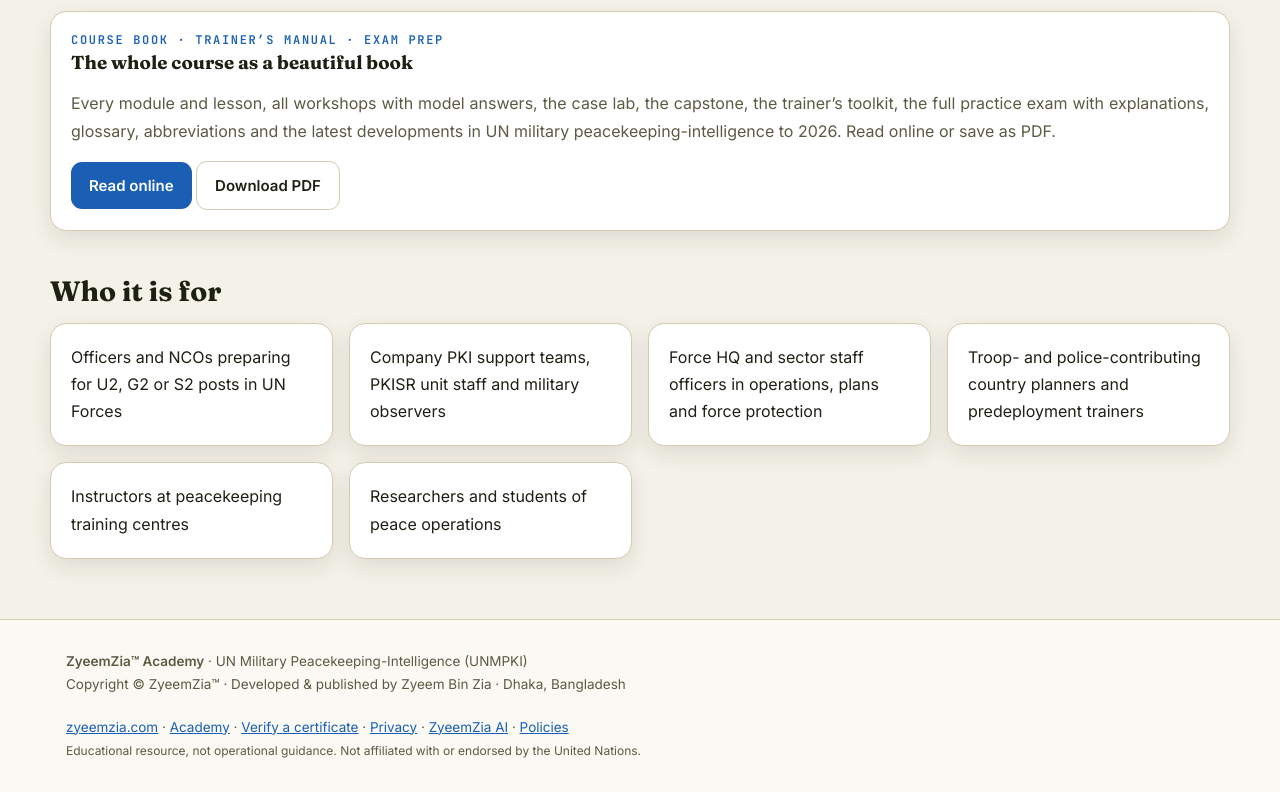
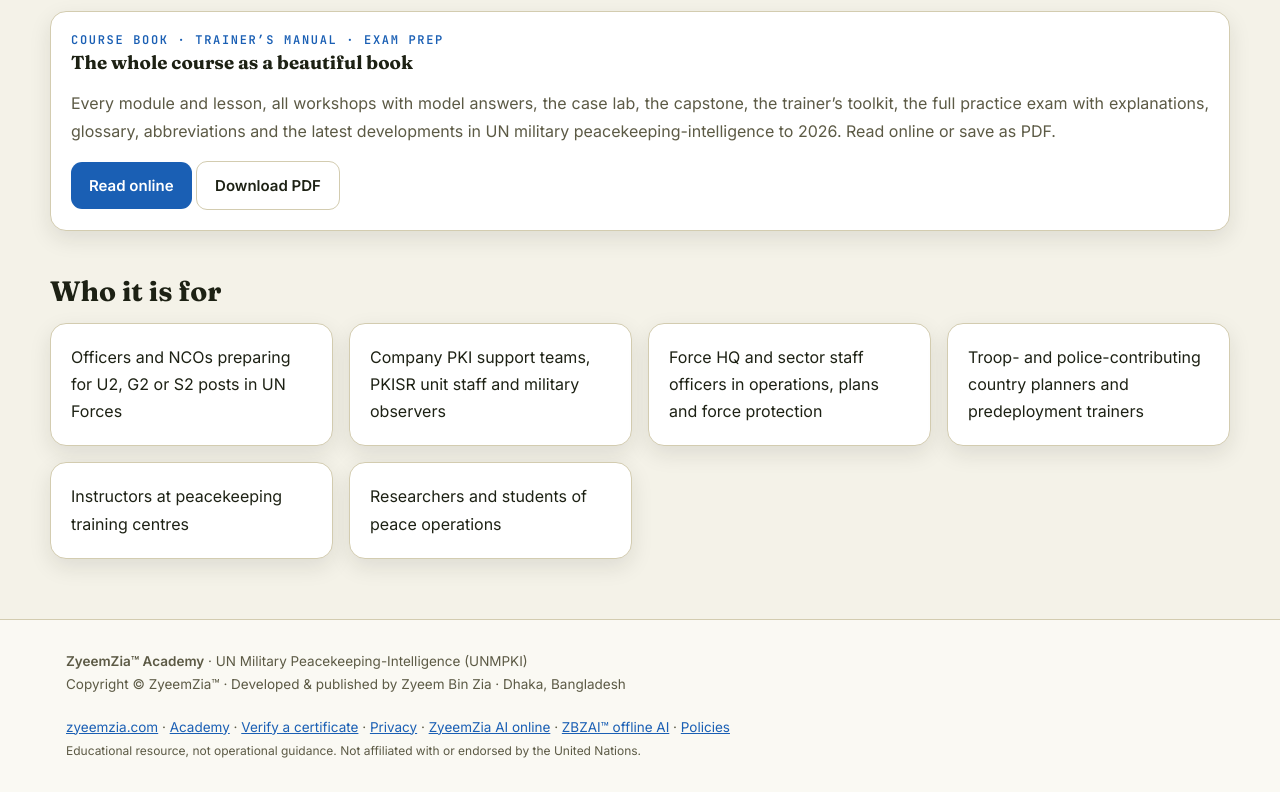
Before and after one commit to zyeemzia/unmpki, a plain HTML site: page index.html in a window 1280 px wide. Shown: the part 2404-3196 px from the top of the page. Drawn offline with Linux system fonts and the light colour scheme.

Commit message:
Footer: ZyeemZia AI online and ZBZAI offline AI links side by side

```diff
--- a/index.html
+++ b/index.html
@@ -33,7 +33,7 @@
 <main id="view" tabindex="-1"></main>
 <footer class="ft"><div class="wrap">
  <div><b>ZyeemZia™ Academy</b> · <span data-i18n="footer1">UN Military Peacekeeping-Intelligence (UNMPKI)</span><br>Copyright © ZyeemZia™<span id="yr" hidden></span> · <span data-i18n="footer2">Developed &amp; published by Zyeem Bin Zia · Dhaka, Bangladesh</span></div>
- <div><a href="https://zyeemzia.com">zyeemzia.com</a> · <a href="https://academy.zyeemzia.com">Academy</a> · <a href="#verify" data-i18n="verify">Verify a certificate</a> · <a href="privacy.html" data-i18n="privacy">Privacy</a> · <a href="https://ai.zyeemzia.com/" target="_blank" rel="noopener">ZyeemZia AI</a> · <a href="https://policy.zyeemzia.com" data-i18n="policies">Policies</a><br><small data-i18n="disclaimer">Educational resource, not operational guidance. Not affiliated with or endorsed by the United Nations.</small></div>
+ <div><a href="https://zyeemzia.com">zyeemzia.com</a> · <a href="https://academy.zyeemzia.com">Academy</a> · <a href="#verify" data-i18n="verify">Verify a certificate</a> · <a href="privacy.html" data-i18n="privacy">Privacy</a> · <a href="https://ai.zyeemzia.com/" target="_blank" rel="noopener">ZyeemZia AI online</a> · <a href="https://zbzai.zyeemzia.com/" target="_blank" rel="noopener">ZBZAI™ offline AI</a> · <a href="https://policy.zyeemzia.com" data-i18n="policies">Policies</a><br><small data-i18n="disclaimer">Educational resource, not operational guidance. Not affiliated with or endorsed by the United Nations.</small></div>
 </div></footer>
 <script>
 document.getElementById('yr').textContent=new Date().getFullYear();
```
